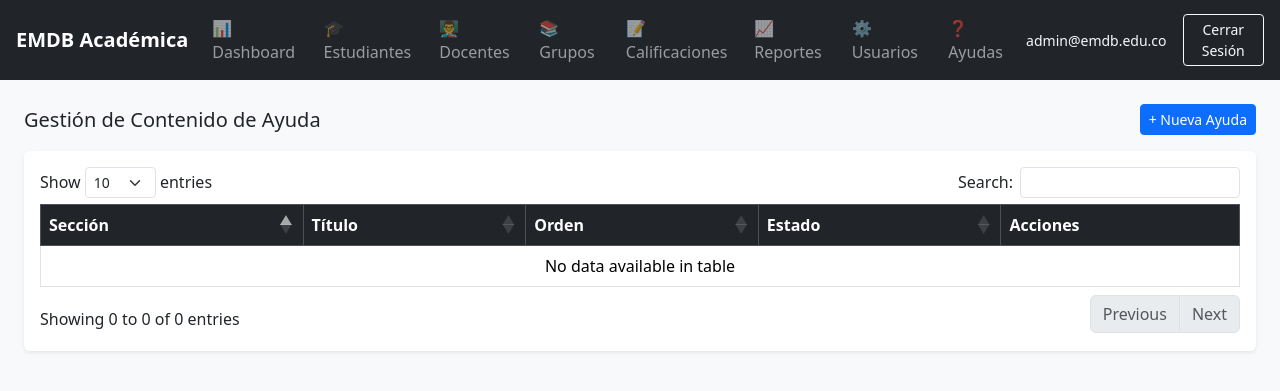
After one commit to solartejoseluis/app_academica_emdb, a PHP site: page /app/10_ayudas/ayud_view.php in a window 1280 px wide. The commit adds this page. Shown: the top 391 px of the page. Run offline with PHP 8.4, Linux system fonts and the light colour scheme; a user stored in the database is signed in; data that the repository does not hold is empty; some libraries are stand-ins or nearby versions.

Commit message:
feat: UI de administración del CRUD de ayudas (10_ayudas) — Etapa 2/3
Segunda etapa del sidebar de ayuda: interfaz completa de
administración, exclusiva de Admin (role_id 1). El backend
(ayud_mdl.php) ya se implementó en la Etapa 1 (commit fc9b56b).

- ayud_view.php: guard de sesión + role_id !== 1 con redirect
  (mismo patrón que admin_view.php), DataTable con columnas
  Sección/Título/Orden/Estado/Acciones, modal Nueva/Editar con
  select de Sección (04_grupos y 05_calificaciones como opciones
  piloto), textarea de Contenido, input de Orden, y bloque de
  Estado visible solo en modo edición (mismo patrón que
  bloque_activo_cohorte).
- ayud_ctrl.js: ciclo CRUD estándar del proyecto — cargarTabla(),
  abrirEditarAyuda()/confirmarEliminarAyuda() como funciones
  globales invocadas vía onclick inline, modal de confirmación de
  borrado separado (mismo patrón dominante ya usado en
  tbl_modulos/tbl_cohortes/tbl_docentes).
- navbar.php: nuevo enlace '❓ Ayudas' dentro del bloque
  role_id === 1 ya existente, junto a '⚙️ Usuarios'.

Probado en navegador: enlace visible solo para admin, redirect al
intentar acceso directo sin permiso, ciclo completo crear/editar/
cambiar estado/eliminar, badge de estado actualizándose
automáticamente tras editar.

```diff
--- a/app/00_files/navbar.php
+++ b/app/00_files/navbar.php
@@ -46,6 +46,11 @@ $role_id = (int)($_SESSION['role_id'] ?? 0);
                     ⚙️ Usuarios
                 </a>
             </li>
+            <li class="nav-item">
+                <a class="nav-link" href="/app_academica_emdb/app/10_ayudas/ayud_view.php">
+                    ❓ Ayudas
+                </a>
+            </li>
             <?php endif; ?>
         </ul>
         <div class="d-flex align-items-center gap-3">
--- /dev/null
+++ b/app/10_ayudas/ayud_ctrl.js
@@ -0,0 +1,144 @@
+// ayud_id pendiente de confirmación de borrado — accesible tanto desde el
+// scope de $(document).ready como desde las funciones globales de abajo,
+// que se invocan vía onclick inline desde el HTML renderizado por DataTables.
+let ayudaIdPendienteEliminar = null;
+
+$(document).ready(function () {
+
+    let tablaAyudas;
+
+    cargarTabla();
+
+    function cargarTabla() {
+        tablaAyudas = $('#tbl_ayudas').DataTable({
+            ajax: {
+                url: 'ayud_mdl.php?accion=listar',
+                type: 'POST',
+                dataSrc: 'data'
+            },
+            destroy: true,
+            language: { url: '//cdn.datatables.net/plug-ins/1.13.6/i18n/es-ES.json' },
+            columns: [
+                { data: 'ayud_seccion' },
+                { data: 'ayud_titulo' },
+                { data: 'ayud_orden' },
+                {
+                    data: 'ayud_activo',
+                    render: function (data) {
+                        return data == 1
+                            ? '<span class="badge bg-success">Activo</span>'
+                            : '<span class="badge bg-secondary">Inactivo</span>';
+                    }
+                },
+                {
+                    data: null,
+                    orderable: false,
+                    render: function (data, type, row) {
+                        const tituloEscapado = row.ayud_titulo.replace(/'/g, "\\'");
+                        return `<button class="btn btn-sm btn-outline-primary me-1"
+                                        onclick="abrirEditarAyuda(${row.ayud_id})">Editar</button>
+                                <button class="btn btn-sm btn-outline-danger"
+                                        onclick="confirmarEliminarAyuda(${row.ayud_id}, '${tituloEscapado}')">Eliminar</button>`;
+                    }
+                }
+            ]
+        });
+    }
+
+    $('#btn_nueva_ayuda').on('click', function () {
+        $('#ayud_id').val('');
+        $('#slct_ayud_seccion').val('');
+        $('#ayud_titulo, #ayud_contenido').val('');
+        $('#ayud_orden').val('0');
+        $('#bloque_activo_ayuda').addClass('d-none');
+        $('#mdl_ayuda_titulo').text('Nueva Ayuda');
+        new bootstrap.Modal('#mdl_ayuda').show();
+    });
+
+    $('#btn_guardar_ayuda').on('click', function () {
+        const seccion   = $('#slct_ayud_seccion').val();
+        const titulo    = $('#ayud_titulo').val().trim();
+        const contenido = $('#ayud_contenido').val().trim();
+        const orden     = $('#ayud_orden').val();
+
+        if (!seccion || !titulo || !contenido) {
+            alert('Complete los campos obligatorios');
+            return;
+        }
+
+        $.ajax({
+            type: 'POST',
+            url: 'ayud_mdl.php?accion=guardar',
+            data: {
+                ayud_id:        $('#ayud_id').val(),
+                ayud_seccion:   seccion,
+                ayud_titulo:    titulo,
+                ayud_contenido: contenido,
+                ayud_orden:     orden || 0,
+                ayud_activo:    $('#slct_ayud_activo').val() || 1
+            },
+            dataType: 'json',
+            success: function (r) {
+                if (r.status === 'ok') {
+                    bootstrap.Modal.getInstance('#mdl_ayuda').hide();
+                    cargarTabla();
+                } else {
+                    alert('Error: ' + r.message);
+                }
+            }
+        });
+    });
+
+    // Eliminar vive como acción de fila en la tabla (no dentro del modal de
+    // edición) — mismo patrón que btn_confirmar_eliminar_modulo/_cohorte
+    // en 04_grupos.
+    $('#btn_confirmar_eliminar_ayuda').on('click', function () {
+        if (!ayudaIdPendienteEliminar) return;
+        $.ajax({
+            type: 'POST',
+            url: 'ayud_mdl.php?accion=eliminar',
+            data: { ayud_id: ayudaIdPendienteEliminar },
+            dataType: 'json',
+            success: function (r) {
+                bootstrap.Modal.getInstance('#mdl_confirmar_eliminar_ayuda').hide();
+                if (r.status === 'ok') {
+                    cargarTabla();
+                } else {
+                    alert(r.message);
+                }
+                ayudaIdPendienteEliminar = null;
+            }
+        });
+    });
+
+});
+
+// ── Funciones globales (invocadas vía onclick inline desde DataTables) ──────
+
+function abrirEditarAyuda(ayud_id) {
+    $.ajax({
+        type: 'POST',
+        url: 'ayud_mdl.php?accion=obtener',
+        data: { ayud_id: ayud_id },
+        dataType: 'json',
+        success: function (r) {
+            if (r.status !== 'ok') { alert('Error al cargar'); return; }
+            const d = r.data;
+            $('#ayud_id').val(d.ayud_id);
+            $('#slct_ayud_seccion').val(d.ayud_seccion);
+            $('#ayud_titulo').val(d.ayud_titulo);
+            $('#ayud_contenido').val(d.ayud_contenido);
+            $('#ayud_orden').val(d.ayud_orden);
+            $('#slct_ayud_activo').val(d.ayud_activo);
+            $('#bloque_activo_ayuda').removeClass('d-none');
+            $('#mdl_ayuda_titulo').text('Editar Ayuda');
+            new bootstrap.Modal('#mdl_ayuda').show();
+        }
+    });
+}
+
+function confirmarEliminarAyuda(ayud_id, titulo) {
+    ayudaIdPendienteEliminar = ayud_id;
+    $('#spn_titulo_eliminar_ayuda').text(titulo);
+    new bootstrap.Modal('#mdl_confirmar_eliminar_ayuda').show();
+}
--- /dev/null
+++ b/app/10_ayudas/ayud_view.php
@@ -0,0 +1,124 @@
+<?php
+session_start();
+require_once '../01_login/check_session.php';
+
+if ($_SESSION['role_id'] !== 1) {
+    header('Location: /app_academica_emdb/app/01_login/login_view.php');
+    exit;
+}
+?>
+<!DOCTYPE html>
+<html lang="es">
+<head>
+    <meta charset="UTF-8">
+    <meta name="viewport" content="width=device-width, initial-scale=1.0">
+    <title>Ayudas — EMDB Académica</title>
+    <link href="https://cdn.jsdelivr.net/npm/bootstrap@5.3.3/dist/css/bootstrap.min.css" rel="stylesheet">
+    <link href="https://cdn.datatables.net/1.13.6/css/dataTables.bootstrap5.min.css" rel="stylesheet">
+</head>
+<body class="bg-light">
+
+<?php require_once '../00_files/navbar.php'; ?>
+
+<div class="container-fluid mt-4 px-4">
+
+    <!-- Encabezado y botón nuevo -->
+    <div class="d-flex justify-content-between align-items-center mb-3">
+        <h5 class="mb-0">Gestión de Contenido de Ayuda</h5>
+        <button class="btn btn-primary btn-sm" id="btn_nueva_ayuda">
+            + Nueva Ayuda
+        </button>
+    </div>
+
+    <!-- Tabla -->
+    <div class="card border-0 shadow-sm">
+        <div class="card-body">
+            <table id="tbl_ayudas" class="table table-hover table-bordered w-100">
+                <thead class="table-dark">
+                    <tr>
+                        <th>Sección</th>
+                        <th>Título</th>
+                        <th>Orden</th>
+                        <th>Estado</th>
+                        <th>Acciones</th>
+                    </tr>
+                </thead>
+                <tbody></tbody>
+            </table>
+        </div>
+    </div>
+</div>
+
+<!-- ===== Modal Nueva/Editar Ayuda ===== -->
+<div class="modal fade" id="mdl_ayuda" tabindex="-1" aria-hidden="true">
+    <div class="modal-dialog">
+        <div class="modal-content">
+            <div class="modal-header bg-dark text-white">
+                <h5 class="modal-title" id="mdl_ayuda_titulo">Nueva Ayuda</h5>
+                <button type="button" class="btn-close btn-close-white" data-bs-dismiss="modal"></button>
+            </div>
+            <div class="modal-body">
+                <input type="hidden" id="ayud_id">
+                <div class="mb-3">
+                    <label class="form-label">Sección <span class="text-danger">*</span></label>
+                    <select class="form-select" id="slct_ayud_seccion">
+                        <option value="">-- Seleccionar --</option>
+                        <!-- Agregar aquí nuevas secciones cuando se expanda a más módulos -->
+                        <option value="04_grupos">04_grupos — Grupos</option>
+                        <option value="05_calificaciones">05_calificaciones — Calificaciones</option>
+                    </select>
+                </div>
+                <div class="mb-3">
+                    <label class="form-label">Título <span class="text-danger">*</span></label>
+                    <input type="text" class="form-control" id="ayud_titulo" autocomplete="off">
+                </div>
+                <div class="mb-3">
+                    <label class="form-label">Contenido <span class="text-danger">*</span></label>
+                    <textarea class="form-control" id="ayud_contenido" rows="6"></textarea>
+                </div>
+                <div class="mb-3">
+                    <label class="form-label">Orden</label>
+                    <input type="number" class="form-control" id="ayud_orden" min="0" value="0">
+                </div>
+                <div class="mb-3 d-none" id="bloque_activo_ayuda">
+                    <label class="form-label">Estado</label>
+                    <select class="form-select" id="slct_ayud_activo">
+                        <option value="1">Activo</option>
+                        <option value="0">Inactivo</option>
+                    </select>
+                </div>
+            </div>
+            <div class="modal-footer">
+                <button type="button" class="btn btn-secondary" data-bs-dismiss="modal">Cancelar</button>
+                <button type="button" class="btn btn-primary" id="btn_guardar_ayuda">Guardar</button>
+            </div>
+        </div>
+    </div>
+</div>
+
+<!-- ===== Modal Confirmar Eliminar Ayuda ===== -->
+<div class="modal fade" id="mdl_confirmar_eliminar_ayuda" tabindex="-1">
+    <div class="modal-dialog modal-sm">
+        <div class="modal-content">
+            <div class="modal-header">
+                <h5 class="modal-title">Eliminar ayuda</h5>
+                <button type="button" class="btn-close" data-bs-dismiss="modal"></button>
+            </div>
+            <div class="modal-body">
+                <p>¿Eliminar la ayuda <strong id="spn_titulo_eliminar_ayuda"></strong> de forma permanente? Esta acción no se puede deshacer.</p>
+            </div>
+            <div class="modal-footer">
+                <button type="button" class="btn btn-secondary" data-bs-dismiss="modal">Cancelar</button>
+                <button type="button" class="btn btn-danger" id="btn_confirmar_eliminar_ayuda">Eliminar definitivamente</button>
+            </div>
+        </div>
+    </div>
+</div>
+
+<script src="https://cdn.jsdelivr.net/npm/bootstrap@5.3.3/dist/js/bootstrap.bundle.min.js"></script>
+<script src="https://code.jquery.com/jquery-3.7.1.min.js"></script>
+<script src="https://cdn.datatables.net/1.13.6/js/jquery.dataTables.min.js"></script>
+<script src="https://cdn.datatables.net/1.13.6/js/dataTables.bootstrap5.min.js"></script>
+<script src="ayud_ctrl.js"></script>
+</body>
+</html>
```
